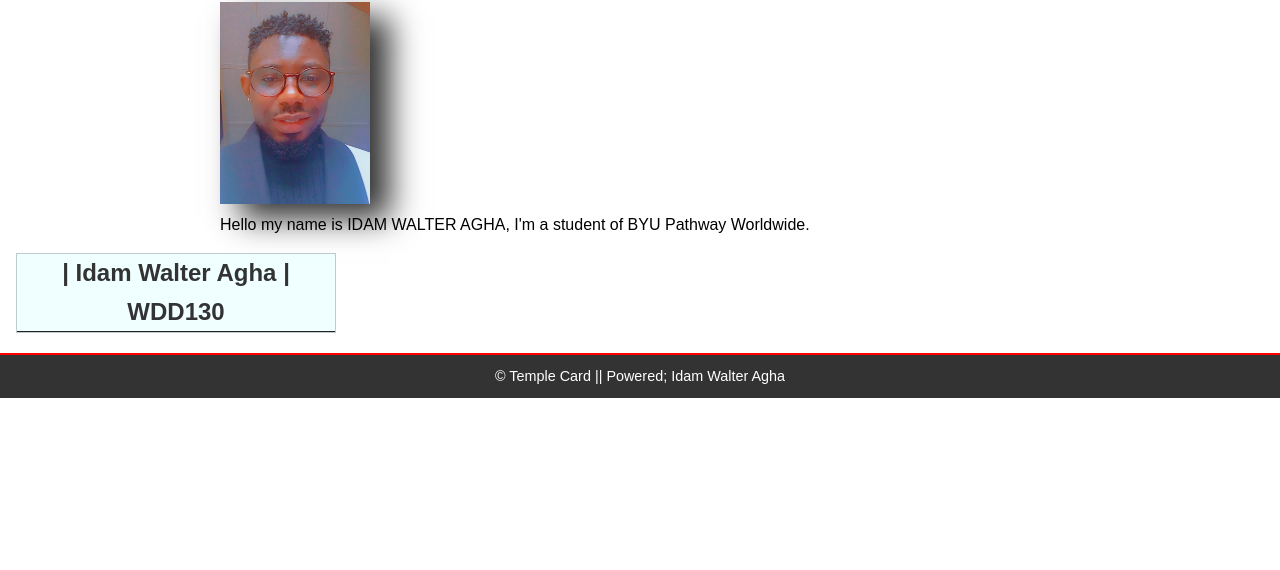
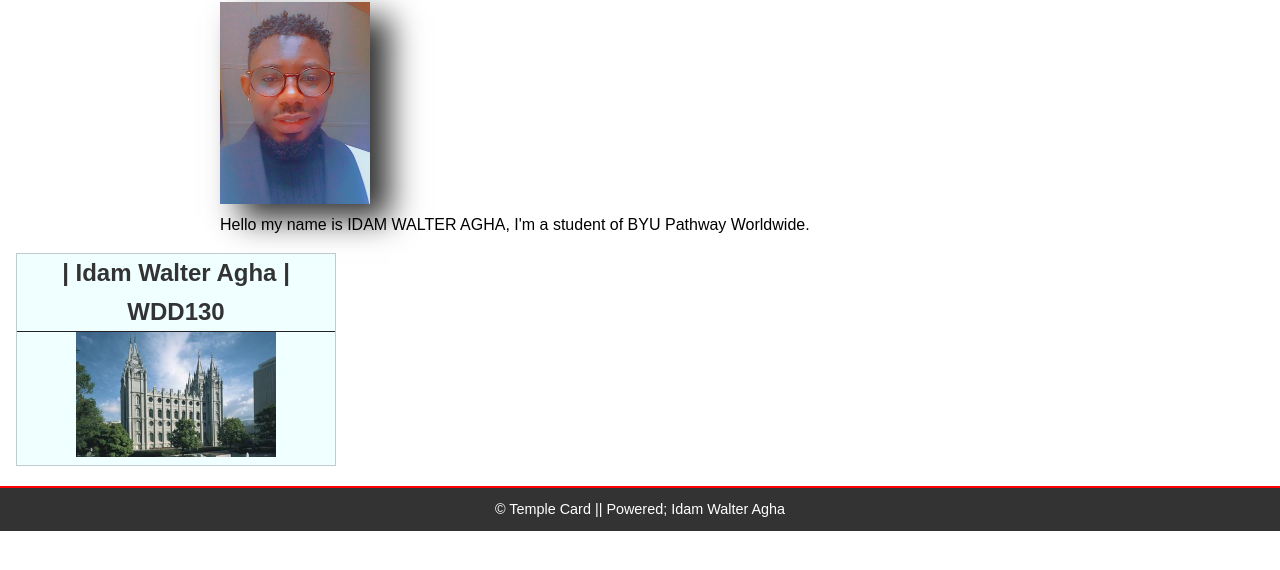
Before and after one commit to deh2o/wdd130, a plain HTML site: page index.html in a window 1280 px wide. Shown: the part 196-766 px from the top of the page. Drawn offline with Linux system fonts and the light colour scheme.

Commit message:
w02 audit fixes 24

```diff
--- a/index.html
+++ b/index.html
@@ -5,7 +5,6 @@
     <meta charset="UTF-8">
     <meta name="viewport" content="width=device-width, initial-scale=1.0">
     <title>WDD 130 | Personal Homepage</title>
-    <title>WDD 130 - Agha Idam Walter</title>
     <meta name="description"
       content="Agha Idam Walter Week02 coding activity for WDD130, to enhance my homepage using CSS">
     <meta name="author" content="Idam Agha Walter">
@@ -29,12 +28,11 @@
         <p>
             Hello my name is IDAM WALTER AGHA, I'm a student of BYU Pathway Worldwide.
         </p>
-
-        <!-- <img src="images/salt-lake-temple.jpg" alt="The Salt Lake Temple."> -->
     </main>
 
     <aside>
         <h2>| Idam Walter Agha | WDD130</h2>
+        <img src="images/salt-lake-temple.jpg" alt="The Salt Lake Temple.">
     </aside>
 
     <footer>
```
